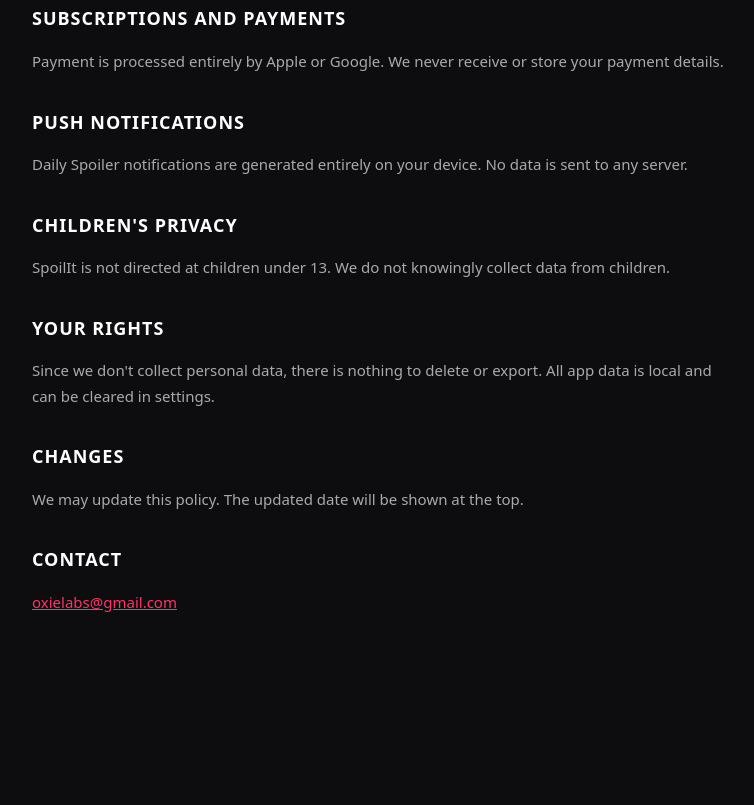
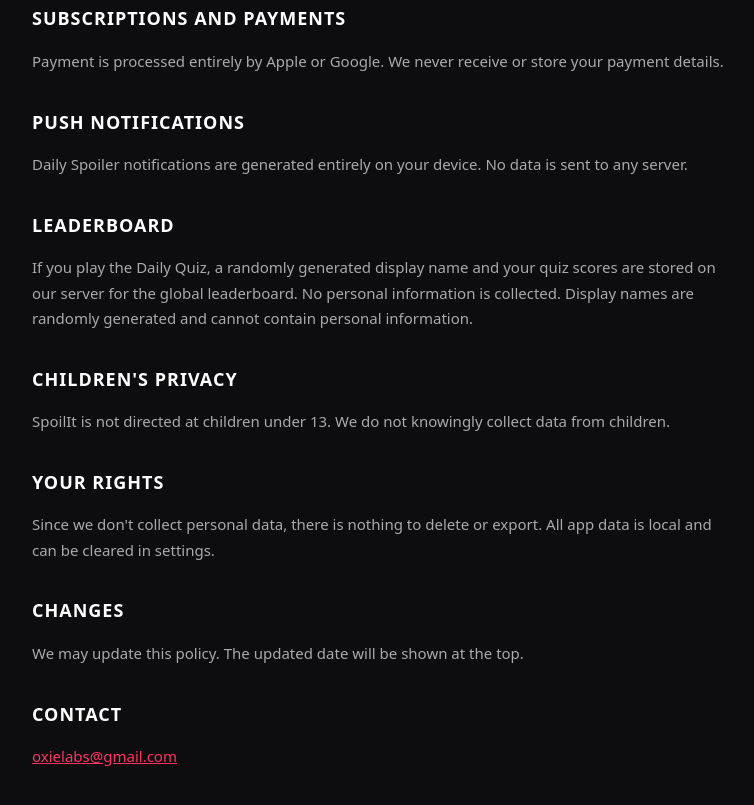
Before and after one commit to oxiezebra/oxielabs-pages, a plain HTML site: page privacy.html in a window 1280 px wide. Shown: the part 1308-2113 px from the top of the page, without its empty margins (258-1012 px from the left). Before the commit the page ends 1979 px from the top, so only its background shows below. Drawn offline with Linux system fonts and the light colour scheme.

Commit message:
Add leaderboard section to privacy policy

```diff
--- a/privacy.html
+++ b/privacy.html
@@ -66,6 +66,9 @@
   <h2>Push Notifications</h2>
   <p>Daily Spoiler notifications are generated entirely on your device. No data is sent to any server.</p>
 
+  <h2>Leaderboard</h2>
+  <p>If you play the Daily Quiz, a randomly generated display name and your quiz scores are stored on our server for the global leaderboard. No personal information is collected. Display names are randomly generated and cannot contain personal information.</p>
+
   <h2>Children's Privacy</h2>
   <p>SpoilIt is not directed at children under 13. We do not knowingly collect data from children.</p>
 
```
